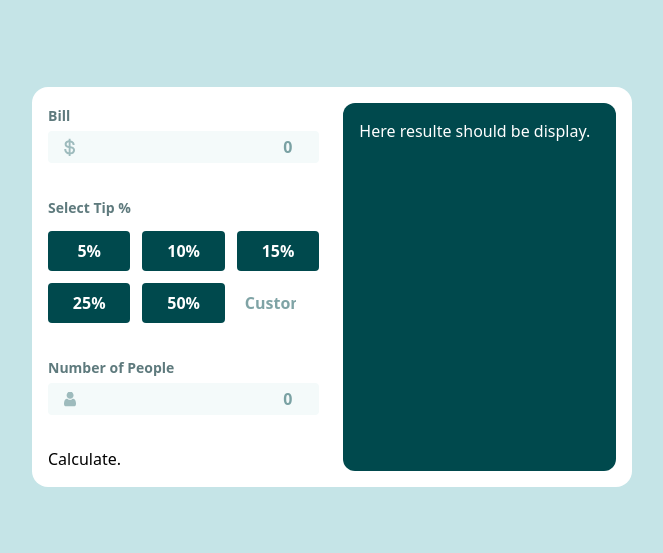
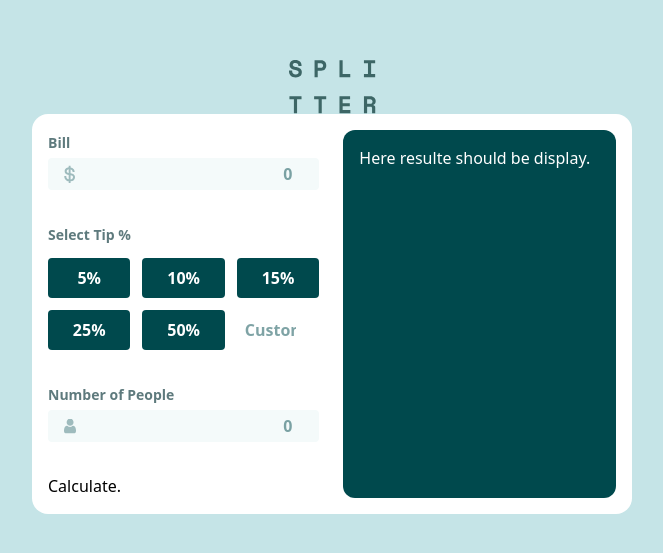
Before and after one commit to Skyz03/Tip-Calculator-Animation, a React (Vite) app: page / in a window 1280 px wide. Shown: the part 113-666 px from the top of the page, without its empty margins (308-971 px from the left). Built offline with nearby package versions, Linux system fonts and the light colour scheme.

Commit message:
logo component added

```diff
--- a/src/App.jsx
+++ b/src/App.jsx
@@ -1,19 +1,13 @@
-import TipCalculator
-  from "./components/TipCalculator"
+import TipCalculator from "./components/TipCalculator"
+import Logo from "./components/Logo"
 
 
 export default function App() {
   return (
-    <div className="min-h-screen w-full flex items-center justify-center bg-[hsl(185,41%,84%)]
+    <div className="min-h-screen w-full flex flex-col items-center justify-center bg-[hsl(185,41%,84%)]
  text-white p-4">
+      <Logo />
       <TipCalculator />
     </div>
   )
 }
-
-// - Green 900: hsl(183, 100%, 15%)
-// - Grey 500: hsl(186, 14%, 43%)
-// - Grey 400: hsl(184, 14%, 56%)
-// - Grey 200: hsl(185, 41%, 84%)
-// - Grey 50: hsl(189, 47%, 97%)
-// - White: hsl(0, 100%, 100%)
--- /dev/null
+++ b/src/components/Logo.jsx
@@ -0,0 +1,10 @@
+import React from 'react'
+import logo from "../assets/images/logo.svg"
+
+const Logo = () => {
+    return (
+        <img src={logo} alt="logo" />
+    )
+}
+
+export default Logo
```
